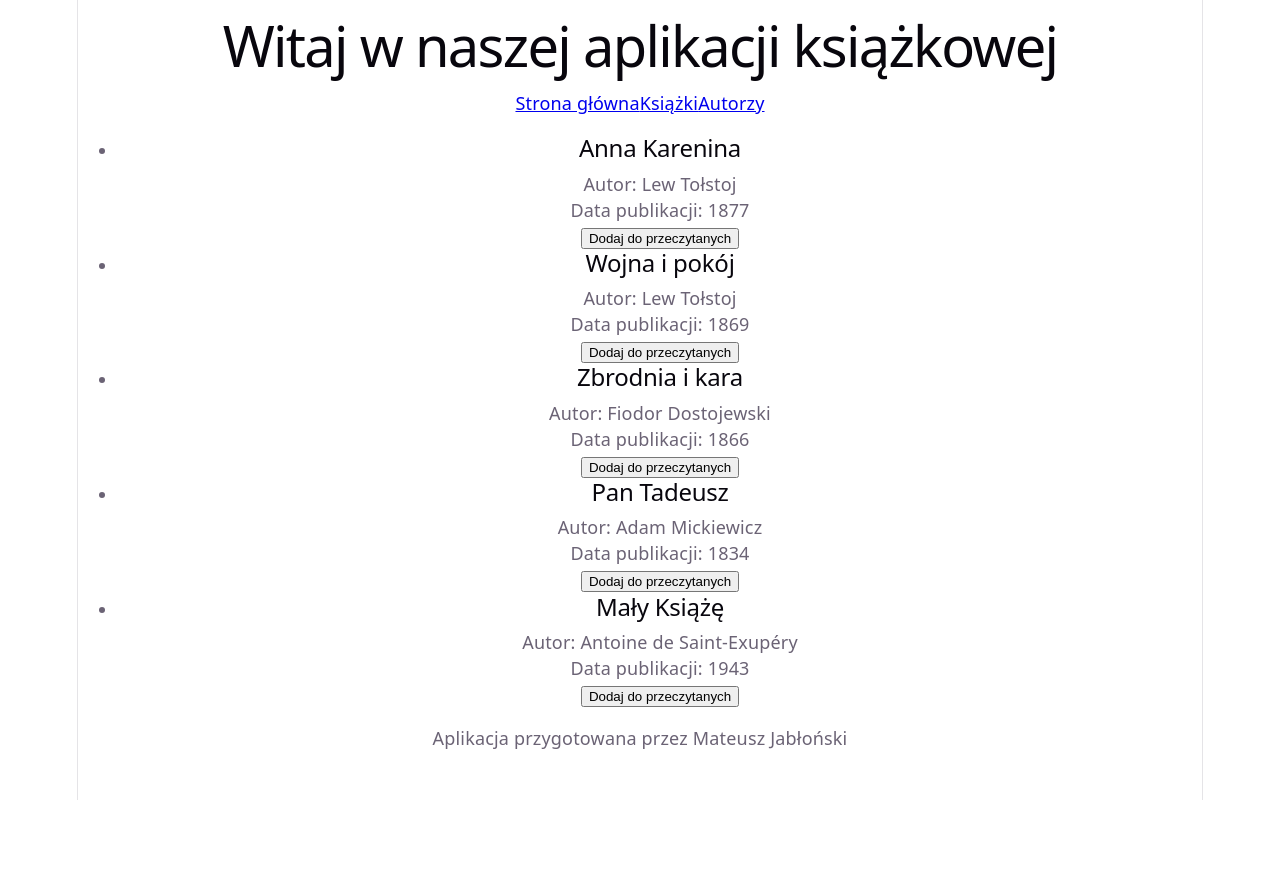
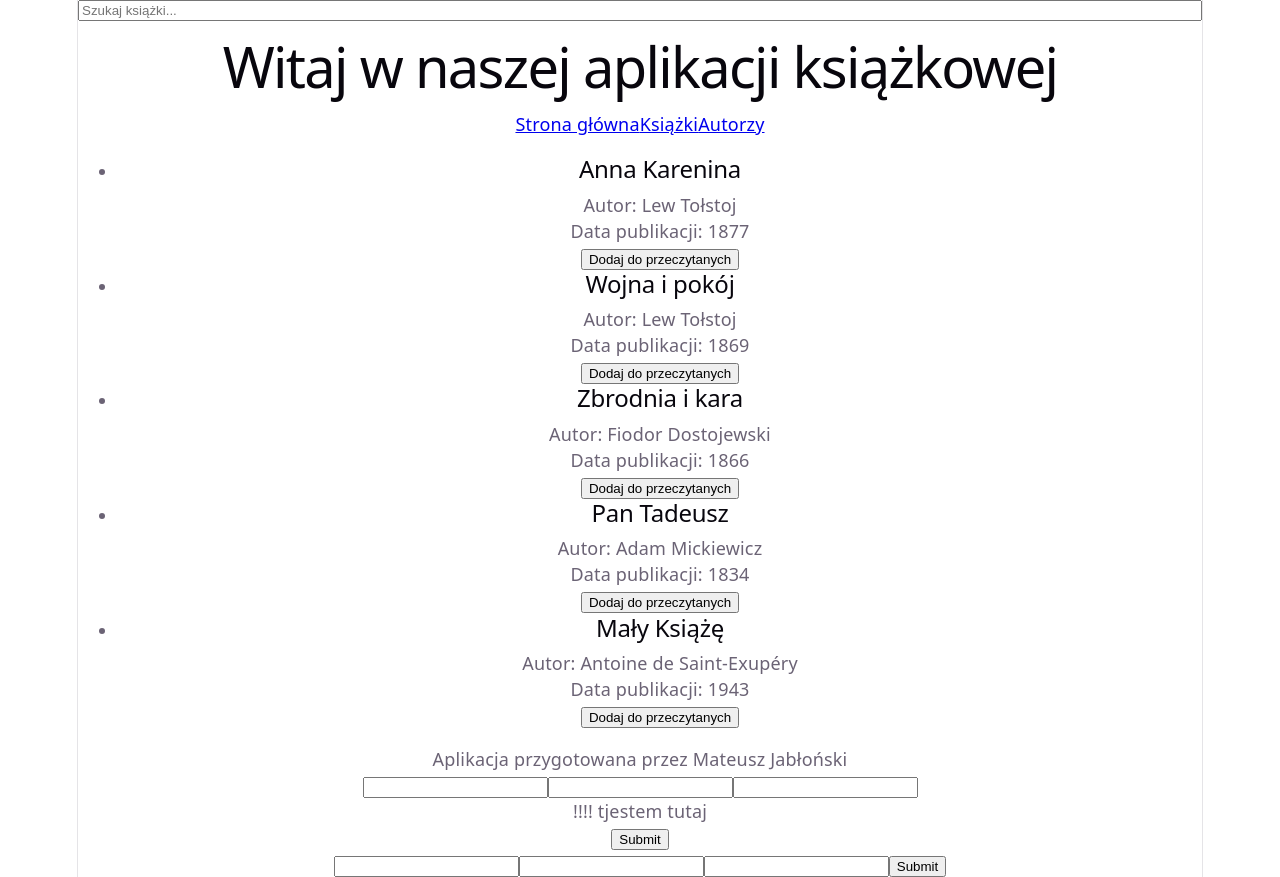
Before and after one commit to matwjablonski/react-open-06-26, a React (Vite) app in the folder my-books-app/: page / in a window 1280 px wide. Before the commit the page ends 800 px from the top, so only its background shows below. Built offline with nearby package versions, Linux system fonts and the light colour scheme.

Commit message:
task 5 - init

```diff
--- a/my-books-app/src/App.tsx
+++ b/my-books-app/src/App.tsx
@@ -4,19 +4,28 @@ import { Books } from './components/Books/Books';
 import { Footer } from './components/Footer/Footer';
 import { Header } from './components/Header/Header';
 import { books } from './data/books';
+import { StateForm } from './components/StateForm/StateForm';
+import { RefForm } from './components/RefForm/RefForm';
 
 const author = 'Mateusz Jabłoński';
 
 function App() {
   const [readBooksIds, setReadBooksIds] = useState<number[]>([]);
+  const [searchTerm, setSearchTerm] = useState('');
 
   console.log('readBooksIds', readBooksIds);
 
   return (
     <>
+      <input type="text" placeholder='Szukaj książki...' value={searchTerm} onChange={(e) => setSearchTerm(e.target.value)} />
       <Header />
       <Books books={books} setState={setReadBooksIds} readBooksIds={readBooksIds} />
       <Footer author={author} />
+
+      <StateForm>
+        <div>!!!! tjestem tutaj</div>
+      </StateForm>
+      <RefForm />
     </>
   )
 }
--- /dev/null
+++ b/my-books-app/src/components/RefForm/RefForm.tsx
@@ -0,0 +1,23 @@
+import { useRef } from "react"
+
+export const RefForm = () => {
+    const nameRef = useRef<HTMLInputElement>(null);
+    const emailRef = useRef<HTMLInputElement>(null);
+    const passwordRef = useRef<HTMLInputElement>(null);
+
+    const handleSubmit = (e: React.SubmitEvent<HTMLFormElement>) => {
+        e.preventDefault();
+        console.log('nameRef', nameRef.current?.value);
+        console.log('emailRef', emailRef.current?.value);
+        console.log('passwordRef', passwordRef.current?.value);
+    }
+
+    return (
+        <form onSubmit={handleSubmit}>
+            <input name="name" type="text" ref={nameRef} />
+            <input name="email" type="email" ref={emailRef} />
+            <input name="password" type="password" ref={passwordRef} />
+            <button type="submit">Submit</button>
+        </form>
+    )
+}
--- /dev/null
+++ b/my-books-app/src/components/StateForm/StateForm.tsx
@@ -0,0 +1,32 @@
+import { useState } from "react"
+
+type InputProps = React.InputHTMLAttributes<HTMLInputElement> & {}
+
+export const StateForm = ({ children }: { children?: React.ReactNode }) => {
+    // const [name, setName] = useState('');
+    // const [email, setEmail] = useState('');
+    // const [password, setPassword] = useState('');
+
+    const [formState, setFormState] = useState({
+        name: '',
+        email: '',
+        password: ''
+    })
+
+    const handleChange = (e: React.ChangeEvent<HTMLInputElement>) => {
+        const { name, value } = e.target;
+        setFormState({ ...formState, [name]: value });
+
+        console.log('formState', formState);
+    }
+
+    return (
+        <form>
+            <input name="name" type="text" value={formState.name} onChange={handleChange} />
+            <input name="email" type="email" value={formState.email} onChange={handleChange} />
+            <input name="password" type="password" value={formState.password} onChange={handleChange} />
+            {children}
+            <button type="submit">Submit</button>
+        </form>
+    )
+}
```
